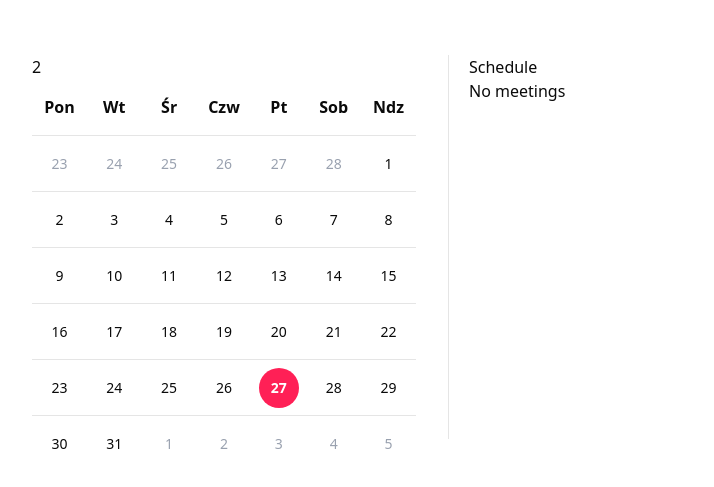
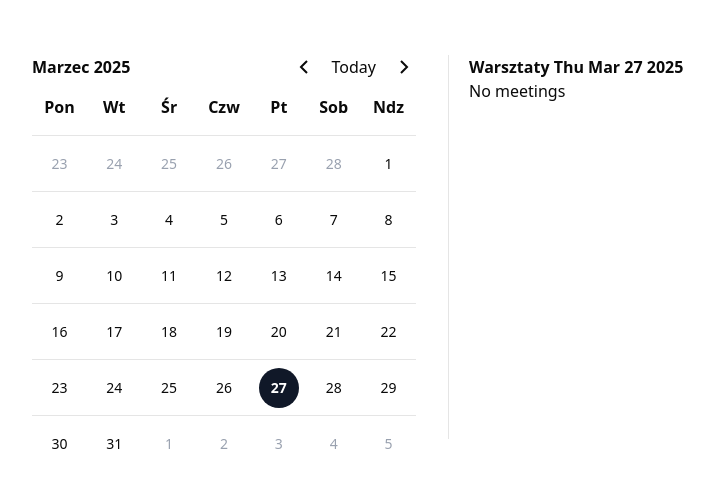
Before and after one commit to misiek869/Miasto_Pracownia_Foundation_Website, a Next.js app: page /kalendarz in a window 1280 px wide. Shown: the part 153-640 px from the top of the page, without its empty margins (208-922 px from the left). Built offline with nearby package versions, Linux system fonts and the light colour scheme; a web font is replaced by a local one.

Commit message:
add fucntionalities

```diff
--- a/components/Calendar.tsx
+++ b/components/Calendar.tsx
@@ -1,11 +1,13 @@
 'use client'
 
 import { cn } from '@/lib/utils'
-import { generateDate } from '@/utils'
+import { generateDate, months } from '@/utils'
 import dayjs, { Dayjs } from 'dayjs'
 import { useState } from 'react'
 import { MdToday } from 'react-icons/md'
 import { v4 as uuidv4 } from 'uuid'
+import { GrFormPrevious, GrFormNext } from 'react-icons/gr'
+import { set } from 'date-fns/fp'
 
 const events = [
 	{
@@ -54,12 +56,28 @@ const Calendar = () => {
 	const days = ['Pon', 'Wt', 'Śr', 'Czw', 'Pt', 'Sob', 'Ndz']
 	const currentDate = dayjs()
 	const [today, setToday] = useState(currentDate)
+	const [selectDate, setSelectDate] = useState(currentDate)
 
 	return (
 		<div className='flex mx-auto  gap-8 h-screen items-center'>
 			<div className='w-96 h-96'>
-				<div className=''>
-					<h1 className=''>{today.month()}</h1>
+				<div className=' flex justify-between'>
+					<h1 className='font-semibold'>
+						{months[today.month()]} {today.year()}
+					</h1>
+					<div className='flex items-center gap-4'>
+						<GrFormPrevious
+							className='w-6 h-6 hover:text-rose-500 transition-all cursor-pointer'
+							onClick={() => setToday(today.month(today.month() - 1))}
+						/>
+						<p className='cursor-pointer' onClick={() => setToday(currentDate)}>
+							Today
+						</p>
+						<GrFormNext
+							className='w-6 h-6 hover:text-rose-500 transition-all cursor-pointer'
+							onClick={() => setToday(today.month(today.month() + 1))}
+						/>
+					</div>
 				</div>
 				<div className='w-full grid grid-cols-7 text-md font-semibold'>
 					{days.map((day, index) => {
@@ -71,7 +89,7 @@ const Calendar = () => {
 					})}
 				</div>
 				<div className='w-full grid grid-cols-7'>
-					{generateDate().map(day => {
+					{generateDate(today.month(), today.year()).map(day => {
 						const { date, currentMonth, today } = day
 
 						return (
@@ -84,8 +102,16 @@ const Calendar = () => {
 										today
 											? 'bg-rose-500 rounded-full font-semibold text-white'
 											: '',
+
+										selectDate.toDate().toDateString() ===
+											date.toDate().toDateString()
+											? 'bg-gray-900 text-white'
+											: '',
 										'h-10 w-10 grid place-content-center hover:bg-gray-800 hover:text-white transition-all rounded-full cursor-pointer'
-									)}>
+									)}
+									onClick={() => {
+										setSelectDate(date)
+									}}>
 									{date.date()}
 								</h1>
 							</div>
@@ -94,7 +120,9 @@ const Calendar = () => {
 				</div>
 			</div>
 			<div className='h-96 w-96 px-5 border-l'>
-				<h1>Schedule</h1>
+				<h1 className='font-semibold'>
+					Warsztaty {selectDate.toDate().toDateString()}
+				</h1>
 				<p>No meetings</p>
 			</div>
 		</div>
--- a/utils/index.ts
+++ b/utils/index.ts
@@ -38,3 +38,18 @@ export const generateDate = (
 
 	return arrayOfDate
 }
+
+export const months = [
+	'Styczeń',
+	'Luty',
+	'Marzec',
+	'Kwiecień',
+	'Maj',
+	'Czerwiec',
+	'Lipiec',
+	'Sierpień',
+	'Wrzesień',
+	'Październik',
+	'Listopad',
+	'Grudzień',
+]
```
